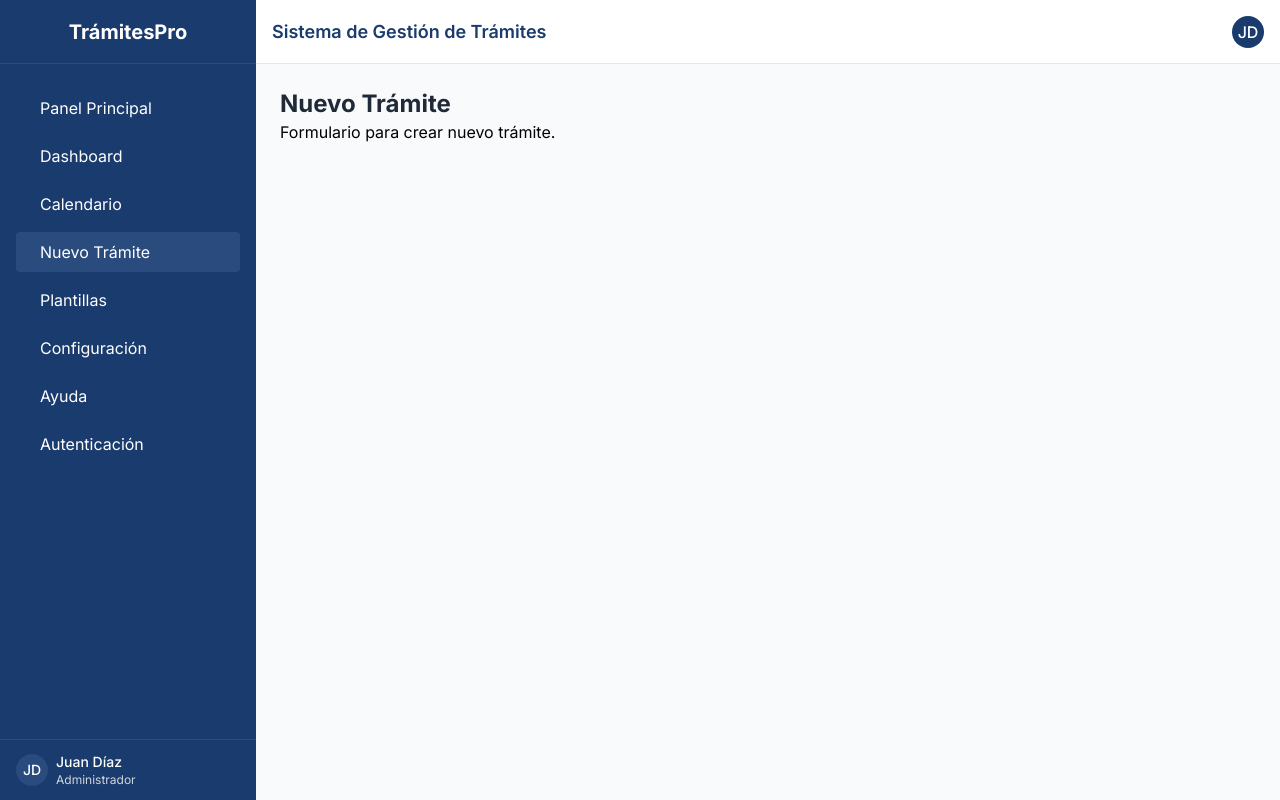
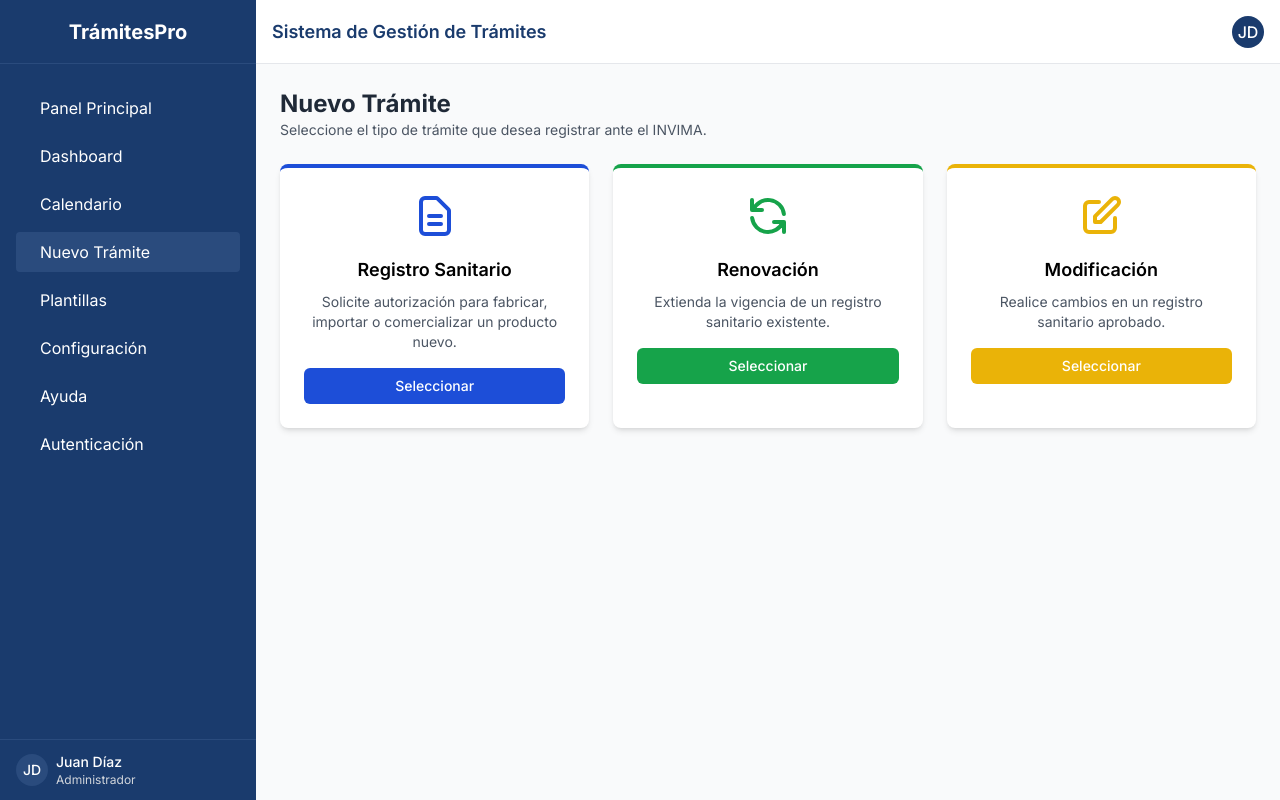
Before and after one commit to Juando26030/SEGAR-FrontEnd, an Angular app in the folder segar-frontend/: page /nuevo in a window 1280 px wide. Built offline with nearby package versions, Linux system fonts and the light colour scheme.

Commit message:
pantalla de nuevo tramite con las 3 posibles opciones

```diff
--- a/segar-frontend/src/app/app.routes.ts
+++ b/segar-frontend/src/app/app.routes.ts
@@ -1,7 +1,6 @@
 import { Routes } from '@angular/router';
 import { MenuLayoutComponent } from './layout/menu-layout/menu-layout.component';
 import { PanelPrincipalComponent } from './pages/panel-principal/panel-principal.component';
-import { TramitesComponent } from './pages/tramites/tramites.component';
 import { NuevoTramiteComponent } from './pages/nuevo-tramite/nuevo-tramite.component';
 import { DashboardComponent } from './pages/dashboard/dashboard.component';
 import { CalendarioComponent } from './pages/calendario/calendario.component';
@@ -17,7 +16,6 @@ export const routes: Routes = [
       { path: '', redirectTo: 'panel', pathMatch: 'full' },
       { path: 'panel', component: PanelPrincipalComponent },
       { path: 'dashboard', component: DashboardComponent },
-      { path: 'tramites', component: TramitesComponent },
       { path: 'calendario', component: CalendarioComponent },
       { path: 'nuevo', component: NuevoTramiteComponent }
     ]
--- a/segar-frontend/src/app/pages/nuevo-tramite/nuevo-tramite.component.html
+++ b/segar-frontend/src/app/pages/nuevo-tramite/nuevo-tramite.component.html
@@ -1,2 +1,52 @@
-<h1 class="text-2xl font-bold text-gray-800">Nuevo Trámite</h1>
-<p>Formulario para crear nuevo trámite.</p>
+<div class="mb-6">
+  <h1 class="text-2xl font-bold text-gray-800">Nuevo Trámite</h1>
+  <p class="text-sm text-gray-600">Seleccione el tipo de trámite que desea registrar ante el INVIMA.</p>
+</div>
+
+<!-- Cards de opciones -->
+<div class="grid grid-cols-1 md:grid-cols-3 gap-6">
+  <!-- Registro Sanitario -->
+  <div class="bg-white rounded-lg shadow-md hover:shadow-xl transition p-6 border-t-4 border-blue-700">
+    <div class="flex justify-center mb-4">
+      <svg class="h-12 w-12 text-blue-700" fill="none" viewBox="0 0 24 24" stroke="currentColor">
+        <path stroke-linecap="round" stroke-linejoin="round" stroke-width="2" d="M9 12h6m-6 4h6m2 5H7a2 2 0 01-2-2V5a2 2 0 012-2h5.586a1 1 0 01.707.293l5.414 5.414a1 1 0 01.293.707V19a2 2 0 01-2 2z" />
+      </svg>
+    </div>
+    <h3 class="text-lg font-semibold text-center mb-2">Registro Sanitario</h3>
+    <p class="text-sm text-center text-gray-600 mb-4">Solicite autorización para fabricar, importar o comercializar un producto nuevo.</p>
+    <button class="w-full bg-blue-700 hover:bg-blue-800 text-white py-2 rounded-md text-sm font-medium"
+            (click)="seleccionar('registro')">
+      Seleccionar
+    </button>
+  </div>
+
+  <!-- Renovación -->
+  <div class="bg-white rounded-lg shadow-md hover:shadow-xl transition p-6 border-t-4 border-green-600">
+    <div class="flex justify-center mb-4">
+      <svg class="h-12 w-12 text-green-600" fill="none" viewBox="0 0 24 24" stroke="currentColor">
+        <path stroke-linecap="round" stroke-linejoin="round" stroke-width="2" d="M4 4v5h.582m15.356 2A8.001 8.001 0 004.582 9m0 0H9m11 11v-5h-.581m0 0a8.003 8.003 0 01-15.357-2m15.357 2H15" />
+      </svg>
+    </div>
+    <h3 class="text-lg font-semibold text-center mb-2">Renovación</h3>
+    <p class="text-sm text-center text-gray-600 mb-4">Extienda la vigencia de un registro sanitario existente.</p>
+    <button class="w-full bg-green-600 hover:bg-green-700 text-white py-2 rounded-md text-sm font-medium"
+            (click)="seleccionar('renovacion')">
+      Seleccionar
+    </button>
+  </div>
+
+  <!-- Modificación -->
+  <div class="bg-white rounded-lg shadow-md hover:shadow-xl transition p-6 border-t-4 border-yellow-500">
+    <div class="flex justify-center mb-4">
+      <svg class="h-12 w-12 text-yellow-500" fill="none" viewBox="0 0 24 24" stroke="currentColor">
+        <path stroke-linecap="round" stroke-linejoin="round" stroke-width="2" d="M11 5H6a2 2 0 00-2 2v11a2 2 0 002 2h11a2 2 0 002-2v-5m-1.414-9.414a2 2 0 112.828 2.828L11.828 15H9v-2.828l8.586-8.586z" />
+      </svg>
+    </div>
+    <h3 class="text-lg font-semibold text-center mb-2">Modificación</h3>
+    <p class="text-sm text-center text-gray-600 mb-4">Realice cambios en un registro sanitario aprobado.</p>
+    <button class="w-full bg-yellow-500 hover:bg-yellow-600 text-white py-2 rounded-md text-sm font-medium"
+            (click)="seleccionar('modificacion')">
+      Seleccionar
+    </button>
+  </div>
+</div>
--- a/segar-frontend/src/app/pages/nuevo-tramite/nuevo-tramite.component.ts
+++ b/segar-frontend/src/app/pages/nuevo-tramite/nuevo-tramite.component.ts
@@ -1,11 +1,20 @@
 import { Component } from '@angular/core';
+import { Router } from '@angular/router';
+import { CommonModule } from '@angular/common';
 
 @Component({
+  standalone: true,
   selector: 'app-nuevo-tramite',
-  imports: [],
+  imports: [CommonModule],
   templateUrl: './nuevo-tramite.component.html',
-  styleUrl: './nuevo-tramite.component.css'
 })
 export class NuevoTramiteComponent {
+  constructor(private router: Router) {}
 
+  seleccionar(tipo: 'registro' | 'renovacion' | 'modificacion') {
+    alert(`Has seleccionado: ${tipo}. En la próxima versión se mostrará el formulario correspondiente.`);
+
+    // Ejemplo de navegación futura:
+    // this.router.navigate(['/nuevo', tipo]);
+  }
 }
--- a/segar-frontend/src/app/pages/tramites/tramites.component.html
+++ /dev/null
@@ -1,2 +0,0 @@
-<h1 class="text-2xl font-bold text-gray-800">Mis Trámites</h1>
-<p>Aquí irán los trámites registrados.</p>
```
Also changed, not shown: segar-frontend/src/app/pages/tramites/tramites.component.ts (deleted, +0 -11 lines), segar-frontend/src/app/pages/tramites/g.txt (deleted), segar-frontend/src/app/pages/tramites/tramites.component.css (deleted), 1 other file (tests, documents, lock files or other folders).
